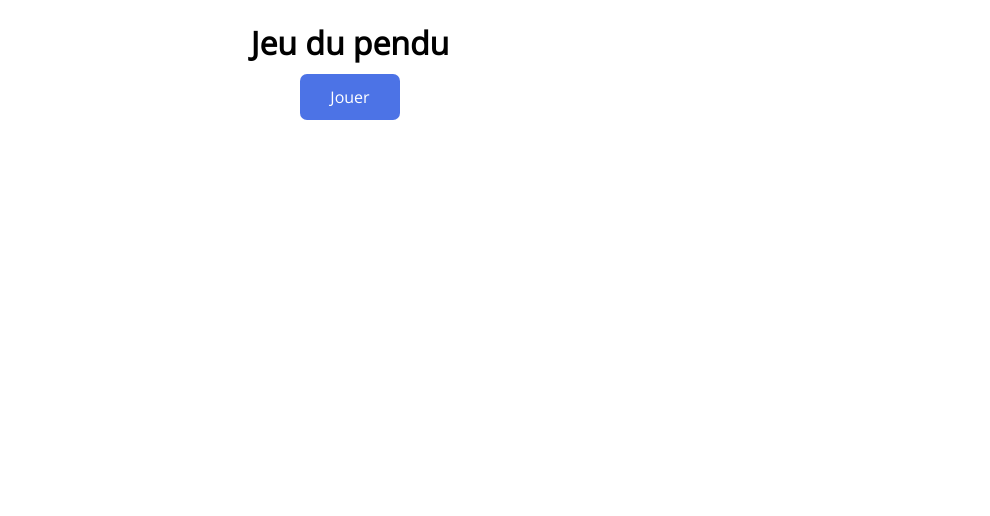
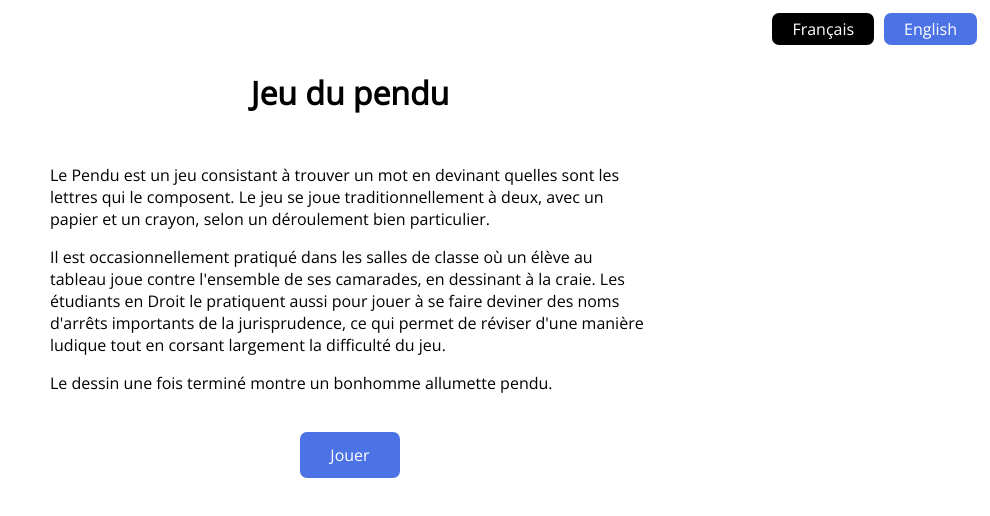
Before and after one commit to JoffreyB31/hangman-game-webgl, a Vue app: page / in a window 1280 px wide. Shown: the top 516 px of the page, without its empty margins (290-1280 px from the left). Built offline with nearby package versions, Linux system fonts and the light colour scheme.

Commit message:
Add i18n

```diff
--- a/package.json
+++ b/package.json
@@ -12,6 +12,7 @@
     "core-js": "^3.6.5",
     "three": "^0.128.0",
     "vue": "^2.6.11",
+    "vue-i18n": "^8.24.4",
     "vue-router": "^3.2.0"
   },
   "devDependencies": {
--- a/src/App.vue
+++ b/src/App.vue
@@ -1,9 +1,17 @@
 <template>
   <div id="app">
+    <Nav />
     <router-view />
   </div>
 </template>
 
+<script>
+import Nav from "@/components/Nav.vue";
+export default {
+  name: "App",
+  components: { Nav },
+};
+</script>
 <style lang="scss">
 @import url("https://fonts.googleapis.com/css2?family=Open+Sans&display=swap");
 
--- a/src/components/Animation.vue
+++ b/src/components/Animation.vue
@@ -27,10 +27,21 @@ export default {
     counter: { type: Number, default: 0 },
   },
 
+  computed: {
+    activeLocale() {
+      return this.$i18n.locale;
+    },
+  },
+
   watch: {
     counter(newVal, oldVal) {
       if (newVal !== oldVal) {
         this.updateHangman();
+      }
+    },
+    activeLocale(newVal, oldVal) {
+      if (newVal !== oldVal) {
+        this.setGameNameText();
       }
     },
   },
@@ -105,17 +116,28 @@ export default {
       // const grid = new THREE.GridHelper(100, 10, this.gridColor, this.gridColor);
       // this.scene.add(grid);
 
+      this.setGameNameText();
+    },
+
+    setGameNameText() {
+      if (this.meshs.gameName) {
+        this.scene.remove(this.meshs.gameName);
+      }
+
       const loader = new THREE.FontLoader();
       loader.load("fonts/open_sans_regular.json", (font) => {
-        const gameName = new THREE.TextGeometry("Jeu du pendu", {
+        const gameName = new THREE.TextGeometry(this.$t("hangman"), {
           font: font,
           size: 8,
           height: 2,
         });
-        var mesh = new THREE.Mesh(gameName, new THREE.MeshPhongMaterial({ color: this.gridColor }));
-        mesh.position.set(-35, 20, 20);
-        this.rotateObject(mesh, 0, 45, 0);
-        this.scene.add(mesh);
+        this.meshs.gameName = new THREE.Mesh(
+          gameName,
+          new THREE.MeshPhongMaterial({ color: this.gridColor })
+        );
+        this.meshs.gameName.position.set(-35, 20, 20);
+        this.rotateObject(this.meshs.gameName, 0, 45, 0);
+        this.scene.add(this.meshs.gameName);
       });
     },
 
--- a/src/components/GameFinished.vue
+++ b/src/components/GameFinished.vue
@@ -1,11 +1,11 @@
 <template>
   <div>
     <div class="game-finished-text">
-      Vous avez {{ win ? "gagné" : "perdu" }}
+      {{ win ? $t("winMessage") : $t("loseMessage") }}
     </div>
     <div>
-      <a class="app-button" @click="$emit('replay')">Rejouer</a>
-      <router-link to="/" class="app-button">Accueil</router-link>
+      <a class="app-button" @click="$emit('replay')">{{ $t("replay") }}</a>
+      <router-link to="/" class="app-button">{{ $t("home") }}</router-link>
     </div>
   </div>
 </template>
--- /dev/null
+++ b/src/components/Nav.vue
@@ -0,0 +1,53 @@
+<template>
+  <div class="locale-switcher">
+    <span
+      v-for="locale in locales"
+      :key="locale.name"
+      class="app-button locale-button"
+      :class="{ 'locale-active': activeLocale === locale.name }"
+      @click="changeLocale(locale.name)"
+    >
+      {{ locale.text }}
+    </span>
+  </div>
+</template>
+
+<script>
+export default {
+  name: "NavComponent",
+
+  data: () => ({
+    locales: [
+      { name: "fr", text: "Français" },
+      { name: "en", text: "English" },
+    ],
+  }),
+
+  computed: {
+    activeLocale() {
+      return this.$i18n.locale;
+    },
+  },
+  methods: {
+    changeLocale(localeName) {
+      this.$i18n.locale = localeName;
+    },
+  },
+};
+</script>
+
+<style lang="scss" scoped>
+.locale-switcher {
+  display: flex;
+  justify-content: flex-end;
+
+  .locale-button {
+    padding: 5px 20px !important;
+
+    &.locale-active {
+      background-color: #000 !important;
+      cursor: default !important;
+    }
+  }
+}
+</style>
--- /dev/null
+++ b/src/i18n.js
@@ -0,0 +1,21 @@
+import Vue from "vue";
+import VueI18n from "vue-i18n";
+
+Vue.use(VueI18n);
+function loadLocaleMessages() {
+  const locales = require.context("./locales", true, /[A-Za-z0-9-_,\s]+\.json$/i);
+  const messages = {};
+  locales.keys().forEach((key) => {
+    const matched = key.match(/([A-Za-z0-9-_]+)\./i);
+    if (matched && matched.length > 1) {
+      const locale = matched[1];
+      messages[locale] = locales(key);
+    }
+  });
+  return messages;
+}
+export default new VueI18n({
+  locale: process.env.VUE_APP_I18N_LOCALE || "fr",
+  fallbackLocale: process.env.VUE_APP_I18N_FALLBACK_LOCALE || "fr",
+  messages: loadLocaleMessages(),
+});
--- /dev/null
+++ b/src/locales/en.json
@@ -0,0 +1,11 @@
+{
+  "errorsLeft": "Errors left",
+  "hangman": "Hangman game",
+  "hangmanGameDescription": "<p>Hangman is a game of finding a word by guessing which letters are in it. The game is traditionally played in pairs, with paper and pencil, according to a very specific sequence.<p></p>It is occasionally performed in classrooms where a pupil at the blackboard plays against all of his classmates, drawing in chalk. Law students also practice it to play at being guessed at the names of important judgments in case law, which makes it possible to revise in a fun way while greatly increasing the difficulty of the game.<p></p>The finished drawing shows a hanging stick figure.</p>",
+  "home": "Home",
+  "loading": "Loading data",
+  "loseMessage": "You lost",
+  "play": "Play",
+  "replay": "Replay",
+  "winMessage": "You have won"
+}
--- /dev/null
+++ b/src/locales/fr.json
@@ -0,0 +1,11 @@
+{
+  "errorsLeft": "Erreurs restantes",
+  "hangman": "Jeu du pendu",
+  "hangmanGameDescription": "<p>Le Pendu est un jeu consistant à trouver un mot en devinant quelles sont les lettres qui le composent. Le jeu se joue traditionnellement à deux, avec un papier et un crayon, selon un déroulement bien particulier.</p><p>Il est occasionnellement pratiqué dans les salles de classe où un élève au tableau joue contre l'ensemble de ses camarades, en dessinant à la craie. Les étudiants en Droit le pratiquent aussi pour jouer à se faire deviner des noms d'arrêts importants de la jurisprudence, ce qui permet de réviser d'une manière ludique tout en corsant largement la difficulté du jeu.</p><p>Le dessin une fois terminé montre un bonhomme allumette pendu.",
+  "home": "Accueil",
+  "loading": "Chargement des données",
+  "loseMessage": "Vous avez perdu",
+  "play": "Jouer",
+  "replay": "Rejouer",
+  "winMessage": "Vous avez gagné"
+}
--- a/src/main.js
+++ b/src/main.js
@@ -1,10 +1,12 @@
+import Vue from "vue";
 import App from "./App.vue";
-import Vue from "vue";
+import i18n from "./i18n";
 import router from "./router";
 
 Vue.config.productionTip = false;
 
 new Vue({
+  i18n,
   router,
   render: (h) => h(App),
 }).$mount("#app");
--- a/src/views/Home.vue
+++ b/src/views/Home.vue
@@ -1,7 +1,8 @@
 <template>
   <div id="home">
-    <h1>Jeu du pendu</h1>
-    <router-link class="app-button" to="/play">Jouer</router-link>
+    <h1 class="home-title">{{ $t("hangman") }}</h1>
+    <p class="home-description" v-html="$t('hangmanGameDescription')" />
+    <router-link class="app-button" to="/play">{{ $t("play") }}</router-link>
   </div>
 </template>
 
@@ -14,5 +15,11 @@ export default {
 <style lang="scss" scoped>
 #home {
   text-align: center;
+
+  .home-description {
+    max-width: 600px;
+    margin: 50px auto;
+    text-align: left;
+  }
 }
 </style>
--- a/src/views/Play.vue
+++ b/src/views/Play.vue
@@ -14,10 +14,10 @@
     <div class="flex-container counter-container">
       <Animation class="counter-animation" :counter="counter" />
       <div>
-        <p v-if="gameState === GAME_STATE.LOADING">Chargement des données</p>
+        <p v-if="gameState === GAME_STATE.LOADING">{{ $t("loading") }}</p>
         <GameFinished @replay="replay" v-else-if="gameState === GAME_STATE.WIN" win />
         <GameFinished @replay="replay" v-else-if="gameState === GAME_STATE.LOSE" />
-        <p v-else>Essai restants : {{ lettersLeft }}</p>
+        <p v-else>{{ $t("errorsLeft") + " : " + lettersLeft }}</p>
       </div>
     </div>
 
```
Also changed, not shown: 2 other files (tests, documents, lock files or other folders).
